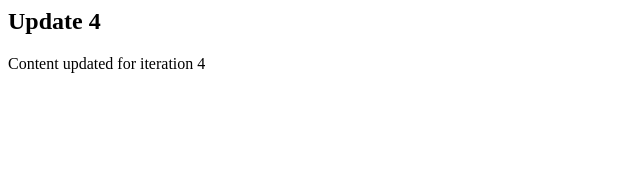
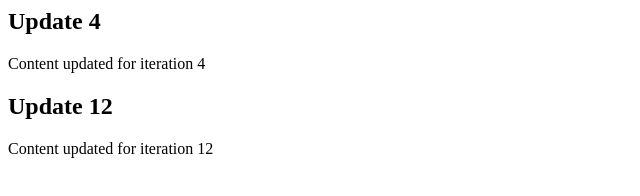
Before and after one commit to jpschmorgan/animated-octo-chainsaw, a website: page src/index.html in a window 1280 px wide. Shown: the whole page, without its empty margins (0-640 px from the left). Drawn offline with Linux system fonts and the light colour scheme.

Commit message:
improve: update configuration defaults

```diff
--- a/src/index.html
+++ b/src/index.html
@@ -3,3 +3,9 @@
     <h2>Update 4</h2>
     <p>Content updated for iteration 4</p>
 </div>
+
+<!-- Updated iteration 12 -->
+<div class="update-12">
+    <h2>Update 12</h2>
+    <p>Content updated for iteration 12</p>
+</div>
```
